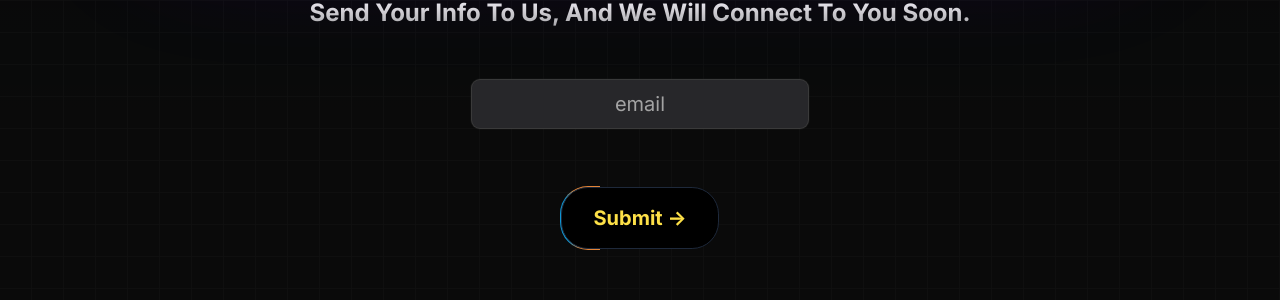
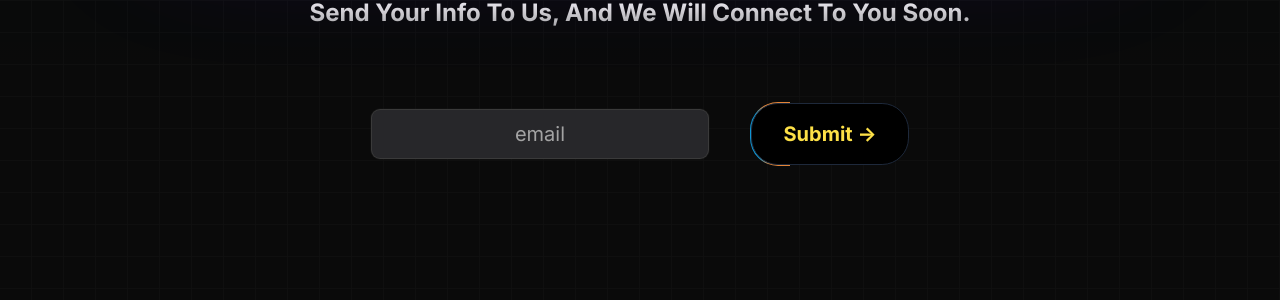
Before and after one commit to Tyagi221B/Fitness_Coach_Website, a Next.js app: page / in a window 1280 px wide. Shown: the part 1344-1644 px from the top of the page. Built offline with nearby package versions, Linux system fonts and the light colour scheme.

Commit message:
proto one

```diff
--- a/src/components/UserInfo.tsx
+++ b/src/components/UserInfo.tsx
@@ -13,14 +13,18 @@ const UserInfoSection = () => {
 	const [loading, setLoading] = React.useState(false);
 
 	const onSignup = async () => {
+    if (loading) return;
     try {
       setLoading(true);
       const response = await axios.post("/api/users/signup", user);
       console.log("Signup success", response.data);
       toast.success(response.data.message);
+      setUser({ email: "" });
     } catch (error: any) {
       console.log("Signup failed", error.response?.data?.error || error.message);
-        toast.error(error.response?.data?.error || "An unexpected error occurred.");
+      toast.error(
+        error.response?.data?.error || "An unexpected error occurred."
+      );
     } finally {
       setLoading(false);
     }
@@ -40,9 +44,9 @@ const UserInfoSection = () => {
 			{loading ? "Saving Your Information" : "Send Your Info To Us, And We Will Connect To You Soon."}
 				</h1>
 			<hr />
-			<div className="flex flex-col gap-10 justify-center items-center">
+			<div className="flex flex-row gap-10 justify-center items-center h-28 ">
 				<Input
-					className="p-6 text-center border border-gray-300 rounded-lg mb-4 focus:outline-none text-xl focus:border-gray-600 text-black"
+					className="p-6 text-center border border-gray-300 rounded-lg focus:outline-none text-xl focus:border-gray-600 text-black"
 					id="email"
 					type="text"
 					value={user.email}
@@ -56,9 +60,9 @@ const UserInfoSection = () => {
                     loading={loading}
 					borderClassName="bg-red-800 bg-yellow-400 bg-orange-400"
 					borderRadius="1.75rem"
-					className="bg-white  dark:bg-black text-black dark:text-yellow-300 border-neutral-200 dark:border-slate-800 md:text-xl"
+					className="bg-white  dark:bg-black text-black dark:text-yellow-300 border-neutral-200 dark:border-slate-800 lg:text-xl"
 				>
-					{loading ? "...." : "Submit"} -&gt;
+					{loading ?  <span className="text-green-300 text-xs">Saving ...</span> : <span className="">Submit -&gt;</span>}
 				</Button>
 			</div>
 
```
Lines whose indentation alone changed are shown as unchanged.
